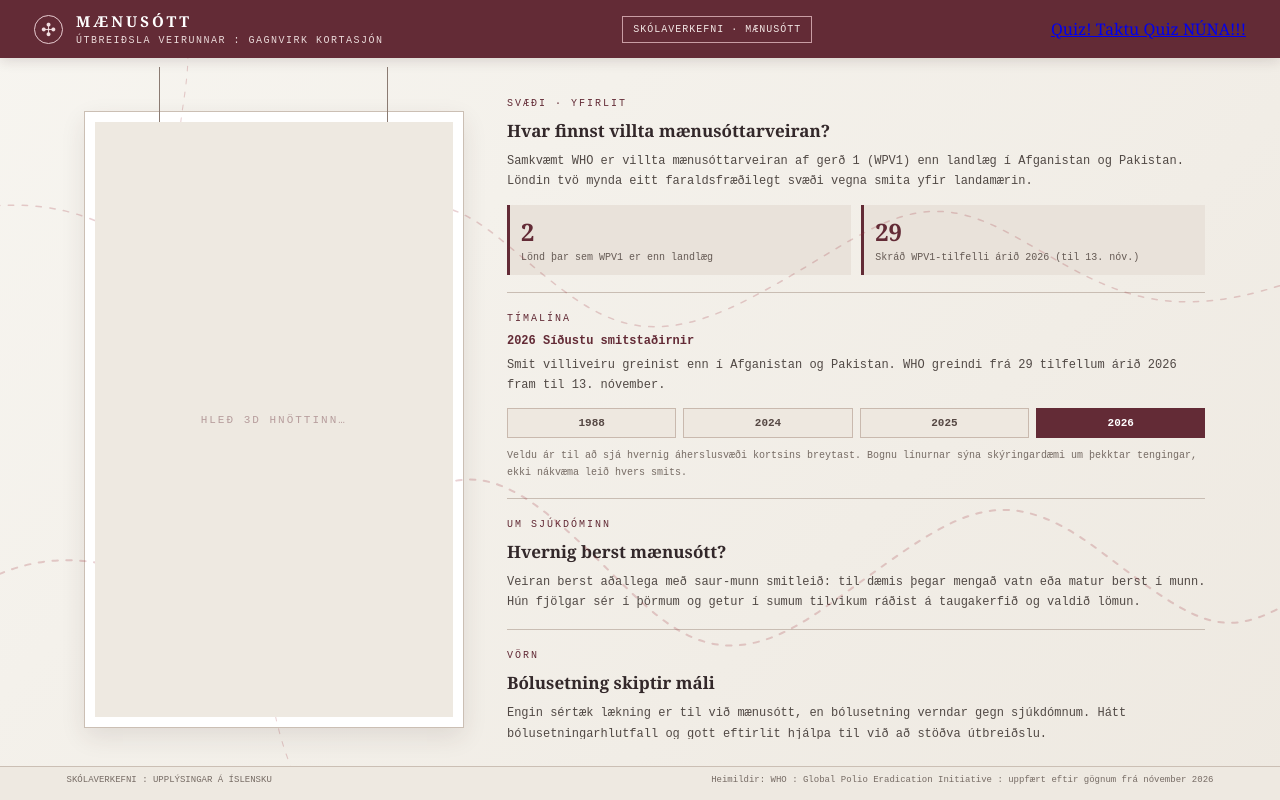
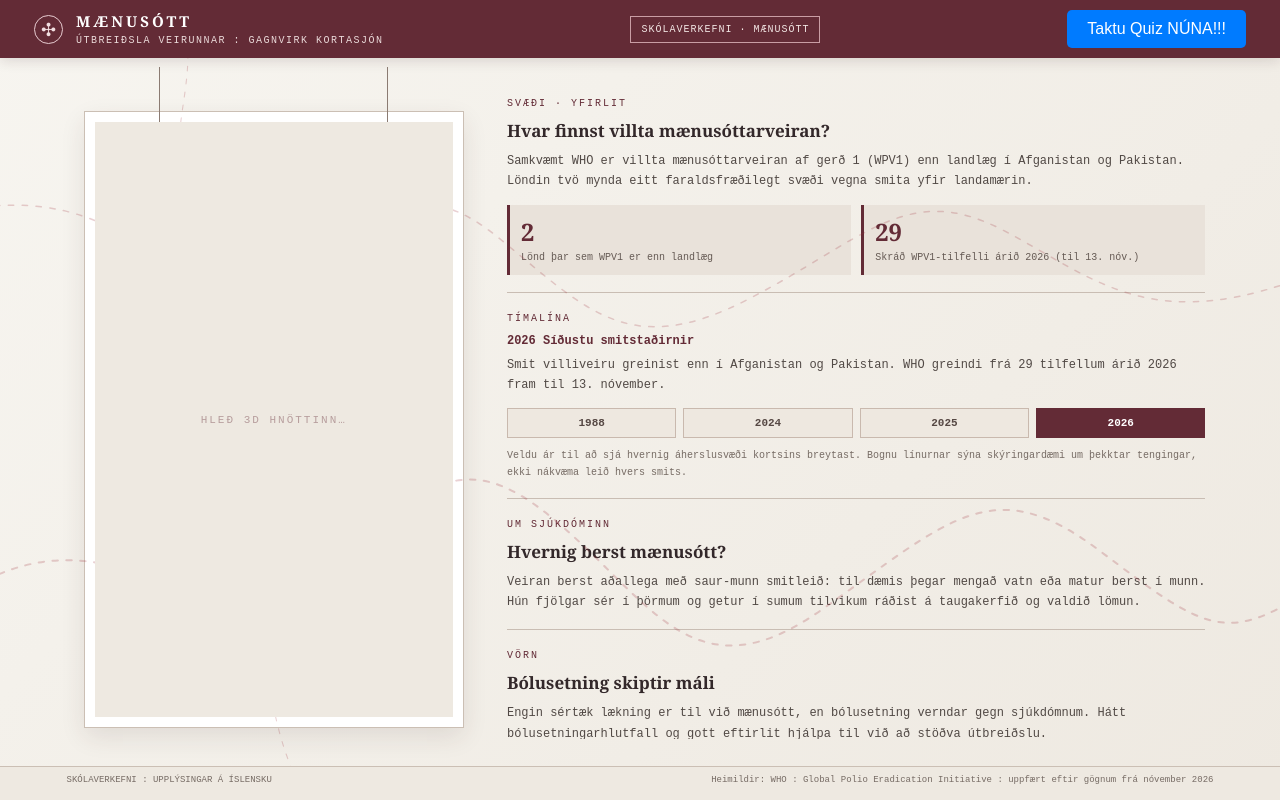
Before and after one commit to EldurLeikir/M-nus-tt-tbreisla-l-kjarsk-li-2026-8-EJ-uhmm-j-, a plain HTML site: page index.html in a window 1280 px wide. Drawn offline with Linux system fonts and the light colour scheme; a script that the page names is missing.

Commit message:
Change quiz link to button style
Updated the quiz link to use a button style for better visibility.

```diff
--- a/index.html
+++ b/index.html
@@ -30,6 +30,19 @@ main{min-height:0;display:grid;grid-template-columns:minmax(270px,.83fr) minmax(
 .panel{padding:0 0 17px;border-bottom:1px solid var(--line);background:transparent}
 .eyebrow{font:10px "Courier New",monospace;color:var(--wine);letter-spacing:2px;
   text-transform:uppercase;margin-bottom:10px}
+
+.btn {
+display: inline-block;
+padding: 10px 20px;
+background-color: #007BFF;
+color: white;
+text-decoration: none;
+border-radius: 5px;
+font-family: sans-serif;
+}
+.btn:hover {
+background-color: #0056b3;
+}
 .panel h2{font: bold 17px Georgia,serif;margin:0 0 9px;color:#33282a}
 .panel p{font:12px/1.7 "Courier New",monospace;color:#514945;margin:0}
 .stats{display:grid;grid-template-columns:1fr 1fr;gap:10px;margin-top:13px}
@@ -90,7 +103,7 @@ footer{z-index:3;border-top:1px solid #cbbfb4;padding:8px 5.2vw;display:flex;
 <header>
  <div class="brand"><div class="sigil">✣</div><div><h1>MÆNUSÓTT</h1><div class="subbrand">ÚTBREIÐSLA VEIRUNNAR : GAGNVIRK KORTASJÓN</div></div></div>
  <div class="status">SKÓLAVERKEFNI · MÆNUSÓTT</div>
-  <a href="quiz(1).html">Quiz! Taktu Quiz NÚNA!!!</a>
+  <a href="quiz(1).html" class="btn">Taktu Quiz NÚNA!!!</a>
 </header>
 <main>
  <section id="globe-wrap">
```
